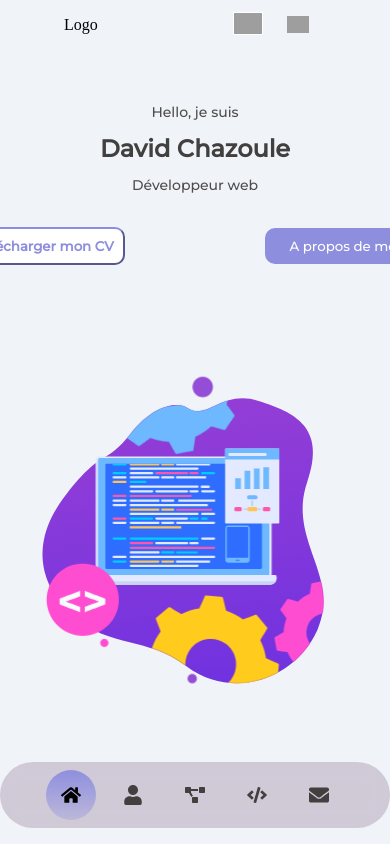
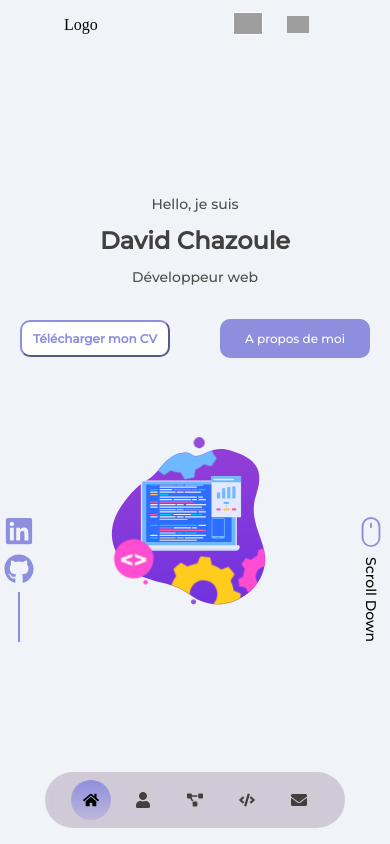
Before and after one commit to David-Chazoule/dc-Portfolio, a React (Vite) app in the folder DC-portfolio/: page / in a window 390 px wide. Shown: the top 844 px of the page. Built offline with nearby package versions, Linux system fonts and the light colour scheme; grey boxes are pictures that could not be loaded.

Commit message:
responsivity navbar & introduction component

```diff
--- a/DC-portfolio/src/components/introduction/_introduction.scss
+++ b/DC-portfolio/src/components/introduction/_introduction.scss
@@ -10,12 +10,12 @@
   transition: background-color 0.4s ease, color 0.4s ease;
   font-family: $fonttwo;
 
-  @media screen and (max-width: 1024px) {
-    min-height: auto;
-    height: auto;
-    padding: 100px 0 0 0;
-    justify-content: flex-start;
-  }
+  // @media screen and (max-width: 1024px) {
+  //   min-height: auto;
+  //   height: auto;
+  //   padding: 100px 0 0 0;
+  //   justify-content: flex-start;
+  // }
 
   &.light {
     background-color: $themeLightPrimaire;
@@ -45,6 +45,9 @@
     align-items: center;
     justify-content: space-around;
     margin: 30px 0;
+    @media screen and (max-width: 660px) {
+      width: 400px;
+    }
 
     .cv-style {
       cursor: pointer;
@@ -54,6 +57,11 @@
       background-color: white;
       width: 160px;
       font-weight: 600;
+
+      @media screen and (max-width: 660px) {
+        width: 150px;
+        font-size: 12px;
+      }
 
       &:hover {
         background-color: $hoverLight;
@@ -79,6 +87,12 @@
       color: white;
       font-family: $fonttwo;
       border: none;
+
+      @media screen and (max-width: 660px) {
+        width: 150px;
+        font-size: 12px;
+        padding: 12px;
+      }
     }
 
     .btn-styleLight {
@@ -104,6 +118,10 @@
       align-items: center;
       justify-content: center;
       margin-right: 20px;
+
+      @media screen and (max-width: 660px) {
+        margin-right: 6px;
+      }
 
       a {
         text-decoration: none;
@@ -142,6 +160,11 @@
 
       .animation-box {
         width: 440px;
+
+        @media screen and (max-width: 660px) {
+          width: 240px;
+          margin: 0 5px;
+        }
       }
     }
     .right-box {
@@ -151,6 +174,11 @@
       margin-left: 20px;
       justify-content: center;
       cursor: pointer;
+
+      @media screen and (max-width: 660px) {
+        margin-left: 6px;
+      }
+
       .icon-mousse {
         width: 30px;
         height: auto;
@@ -163,6 +191,11 @@
       }
       span {
         writing-mode: vertical-rl;
+
+        @media screen and (max-width: 660px) {
+      font-size: 14px;
+    }
+
       }
 
       .writingDark {
--- a/DC-portfolio/src/components/navbar/_navbar.scss
+++ b/DC-portfolio/src/components/navbar/_navbar.scss
@@ -26,6 +26,10 @@
       backdrop-filter: blur(10px);
     }
 
+    @media screen and (max-width: 600px) {
+      width: 300px;
+    }
+
     li {
       margin: 4px;
       list-style-type: none;
@@ -42,9 +46,18 @@
         cursor: pointer;
         background-color: transparent;
 
+        @media screen and (max-width: 600px) {
+          width: 40px;
+          height: 40px;
+        }
+
         .nav-icon {
           width: 20px;
           height: auto;
+
+          @media screen and (max-width: 600px) {
+            width: 16px;
+          }
         }
 
         .iconLight {
```
